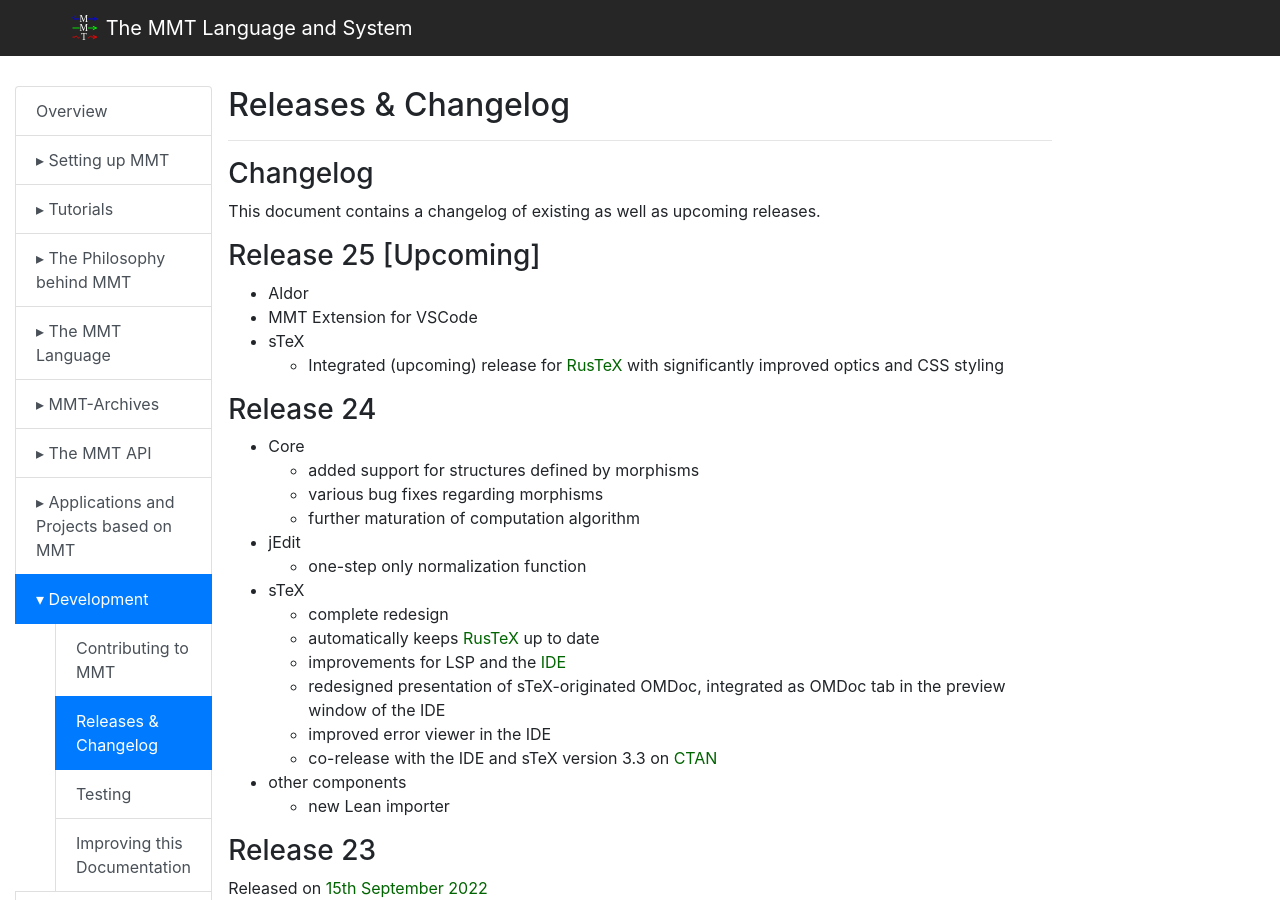
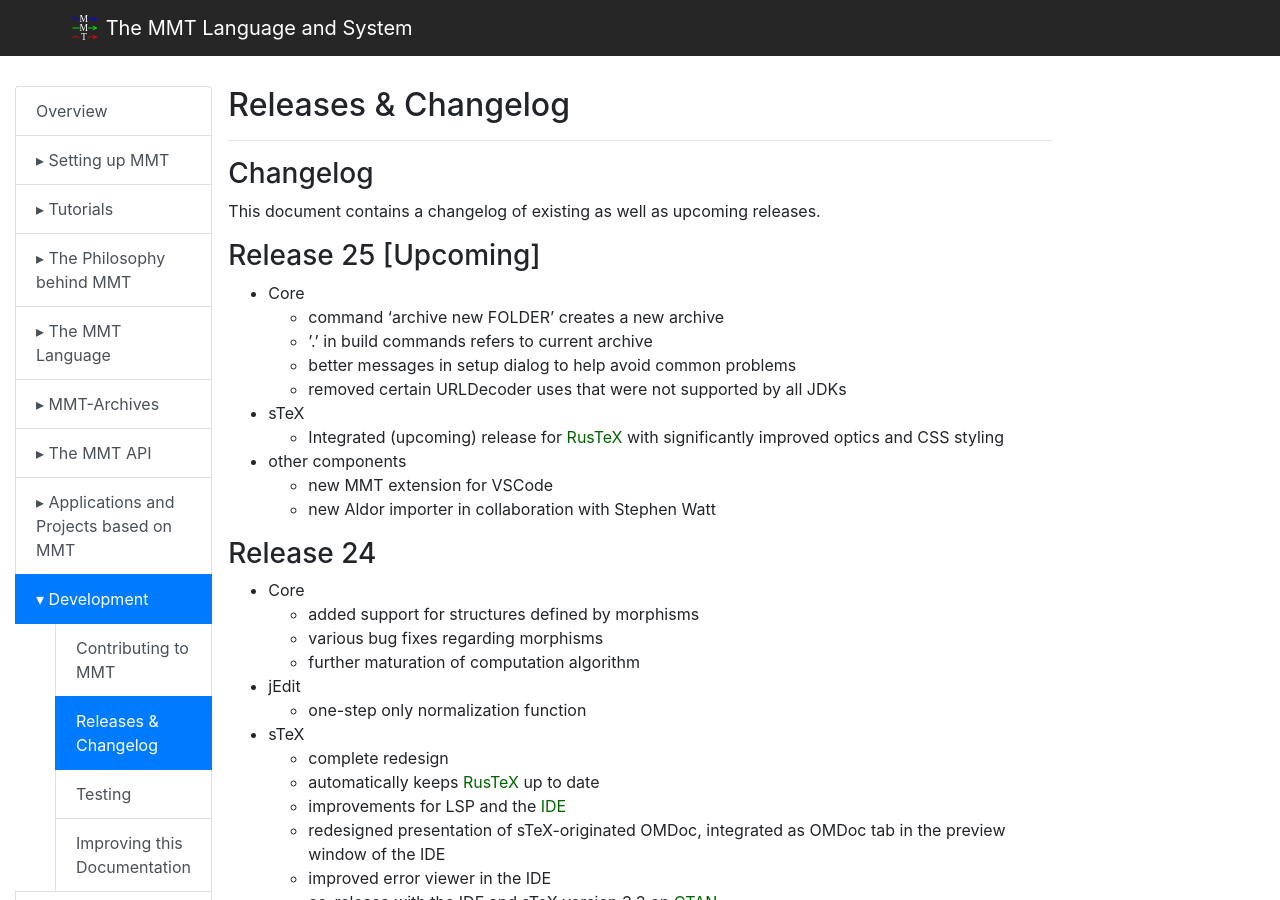
Before and after one commit to UniFormal/uniformal.github.io, a Jekyll site: the page built from doc/development/releases.md, in a window 1280 px wide and 900 px high. Built offline with Jekyll 4.4.1, drawn with Linux system fonts in a browser that asks for light colours.

Commit message:
no message

```diff
--- a/doc/development/releases.md
+++ b/doc/development/releases.md
@@ -9,10 +9,16 @@ This document contains a changelog of existing as well as upcoming releases.
 
 ### Release 25 [Upcoming]
 
-- Aldor
-- MMT Extension for VSCode
+- Core
+  - command 'archive new FOLDER' creates a new archive
+  - '.' in build commands refers to current archive
+  - better messages in setup dialog to help avoid common problems
+  - removed certain URLDecoder uses that were not supported by all JDKs
 - sTeX
   - Integrated (upcoming) release for [RusTeX](https://github.com/slatex/RusTeX) with significantly improved optics and CSS styling
+- other components
+  - new MMT extension for VSCode
+  - new Aldor importer in collaboration with Stephen Watt
 
 ### Release 24
 
```
